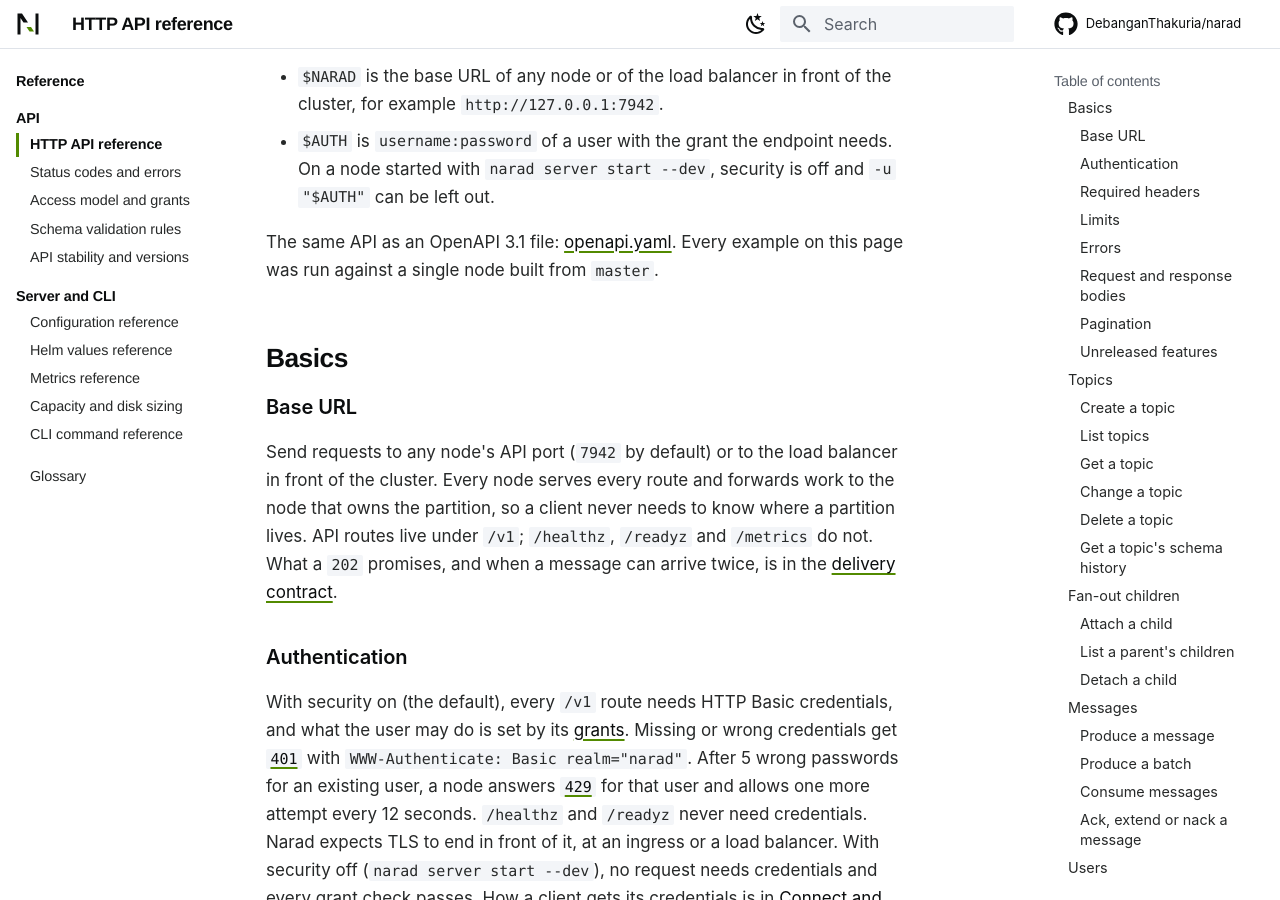
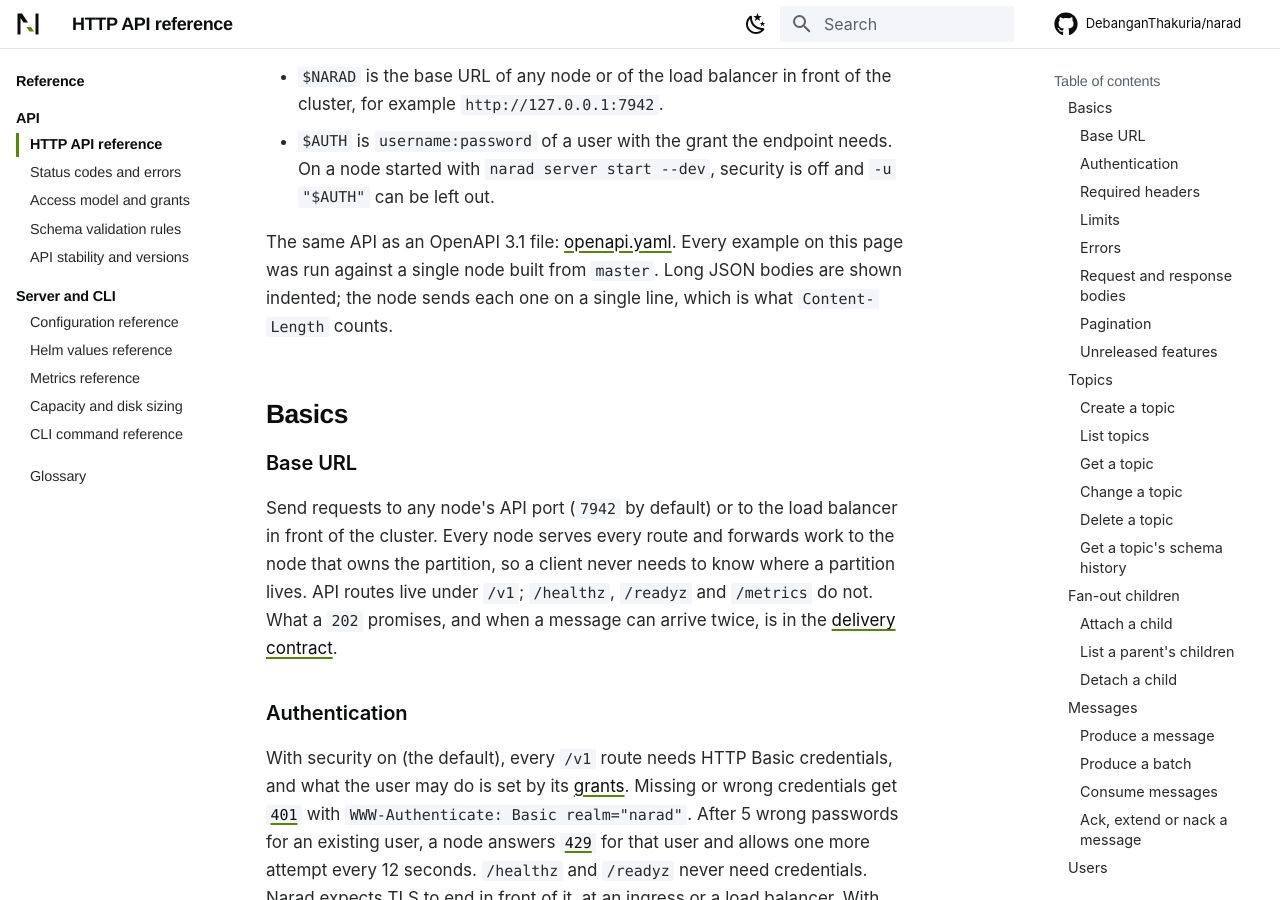
Before and after one commit to DebanganThakuria/narad, an MkDocs documentation site: the page built from docs/reference/http-api.md, in a window 1280 px wide and 900 px high, scrolled down 1214 px. Built offline with MkDocs 1.6.1 and Material for MkDocs 9.7.7, drawn with Linux system fonts in a browser that asks for light colours; some web fonts are replaced; comment, search, counter and statistics services are not loaded.

Commit message:
docs(api): say why Content-Length counts fewer bytes than the shown body
The HTTP API reference now shows its long JSON response bodies
indented, while each example keeps the headers recorded from the real
run. WriteJSON sends a body as one line plus a newline, so the
recorded Content-Length is shorter than the body a reader sees under
it. The page intro now says the bodies are indented for reading and
that Content-Length counts the one-line body the node sent. The text
lives in the spec's x-narad-placeholders; the page is regenerated.

Co-Authored-By: Claude Opus 5.5 <noreply@anthropic.com>

```diff
--- a/docs/reference/http-api.md
+++ b/docs/reference/http-api.md
@@ -55,7 +55,9 @@ Date: Mon, 28 Sep 2026 19:31:43 GMT
 
 The same API as an OpenAPI 3.1 file:
 [openapi.yaml](openapi.yaml). Every example on this page was run
-against a single node built from `master`.
+against a single node built from `master`. Long JSON bodies are shown
+indented; the node sends each one on a single line, which is what
+`Content-Length` counts.
 
 ## Basics {#basics}
 
--- a/docs/reference/openapi.yaml
+++ b/docs/reference/openapi.yaml
@@ -72,7 +72,9 @@ info:
 
     The same API as an OpenAPI 3.1 file:
     [openapi.yaml](openapi.yaml). Every example on this page was run
-    against a single node built from `master`.
+    against a single node built from `master`. Long JSON bodies are shown
+    indented; the node sends each one on a single line, which is what
+    `Content-Length` counts.
   description: |
     ### Base URL
 
```
